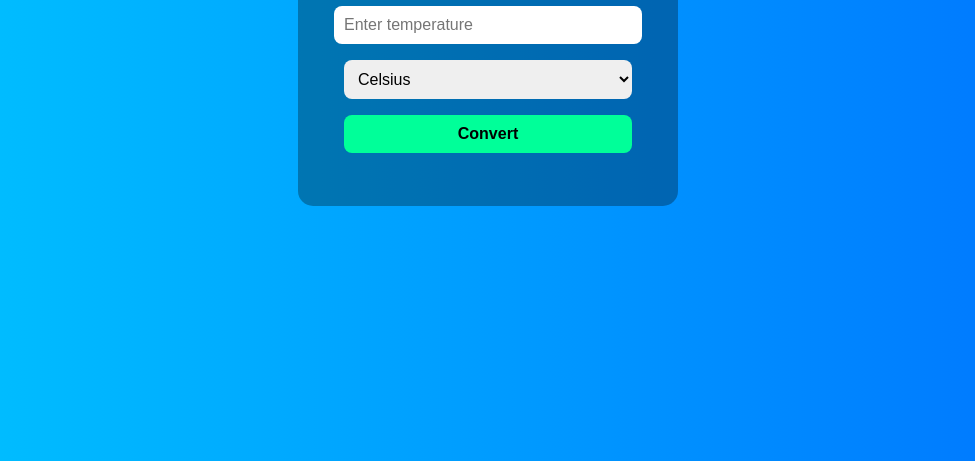
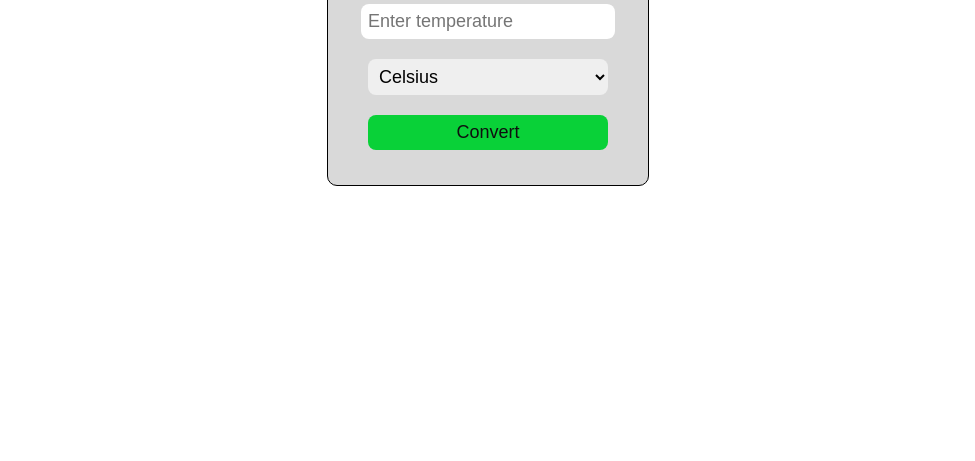
Before and after one commit to Rahul1708725/OASIS_INFOBYTE_TASKS, a plain HTML site: page OIBSIS_TASK_3/index.html in a window 1280 px wide. Shown: the part 355-816 px from the top of the page, without its empty margins (152-1127 px from the left). Drawn offline with Linux system fonts and the light colour scheme.

Commit message:
Add files via upload

```diff
--- a/OIBSIS_TASK_3/index.html
+++ b/OIBSIS_TASK_3/index.html
@@ -6,51 +6,55 @@
   <title>Temperature Converter</title>
   <style>
     body {
-      font-family: Arial, sans-serif;
-      background: linear-gradient(to right, #00c6ff, #0072ff);
+      font-family: 'Segoe UI', Tahoma, Geneva, Verdana, sans-serif;
+      background: white;
       display: flex;
       justify-content: center;
       align-items: center;
       height: 100vh;
-      color: #fff;
+      color: #493b3b;
     }
 
     .container {
-      background: rgba(0, 0, 0, 0.3);
-      padding: 30px;
-      border-radius: 15px;
+      border: 1px solid black;
+      background: rgba(0, 0, 0, 0.15);
+      padding: 10px;
+      border-radius: 10px;
       text-align: center;
-      width: 320px;
+      width: 300px;
     }
 
     h2 {
-      margin-bottom: 20px;
+      margin-bottom: 10px;
     }
 
     input, select, button {
-      width: 90%;
-      margin: 8px 0;
-      padding: 10px;
+      width: 80%;
+      margin: 10px 0;
+      padding: 7px;
       border: none;
       border-radius: 8px;
-      font-size: 16px;
+      font-size: 18px;
     }
 
     button {
-      background: #00ff99;
+      background: #09d138;
       cursor: pointer;
-      color: #000;
-      font-weight: bold;
+      color: #0f0f0f;
+      font-weight: 500;
     }
 
     button:hover {
-      background: #00cc7a;
+      background: #0b8605;
     }
 
     #result {
       margin-top: 15px;
       font-size: 18px;
       font-weight: bold;
+    }
+    .unit{
+      width: 90%;
     }
   </style>
 </head>
@@ -63,34 +67,34 @@
       <option value="F">Fahrenheit</option>
       <option value="K">Kelvin</option>
     </select>
-    <br />
-    <button onclick="convertTemp()">Convert</button>
+    <button onclick="Conversion()">Convert</button>
     <div id="result"></div>
   </div>
 
  <script>
-    function convertTemp() {
+  function Conversion() {
     const temp = parseFloat(document.getElementById("tempInput").value);
     const unit = document.getElementById("unit").value;
     let result = "";
 
     if (isNaN(temp)) {
-        result = "Please enter a valid number!";
+      result = "Enter a Valid number!";
     } else {
       switch (unit) {
         case "C":
-            result = ${temp}°C = ${(temp * 9/5 + 32).toFixed(2)}°F | ${(temp + 273.15).toFixed(2)}K;
+          result = `${temp}°C = ${(temp * 9/5 + 32).toFixed(2)}°F or ${(temp + 273.15).toFixed(2)}K`;
           break;
         case "F":
-            result = ${temp}°F = ${((temp - 32) * 5/9).toFixed(2)}°C | ${(((temp - 32) * 5/9) + 273.15).toFixed(2)}K;
+          result = `${temp}°F = ${((temp - 32) * 5/9).toFixed(2)}°C or ${(((temp - 32) * 5/9) + 273.15).toFixed(2)}K`;
           break;
         case "K":
-            result = ${temp}K = ${(temp - 273.15).toFixed(2)}°C | ${((temp - 273.15) * 9/5 + 32).toFixed(2)}°F;
+          result = `${temp}K = ${(temp - 273.15).toFixed(2)}°C | ${((temp - 273.15) * 9/5 + 32).toFixed(2)}°F`;
           break;
       }
     }
     document.getElementById("result").innerText = result;
   }
 </script>
+
 </body>
 </html>
```
Lines whose indentation alone changed are shown as unchanged.
